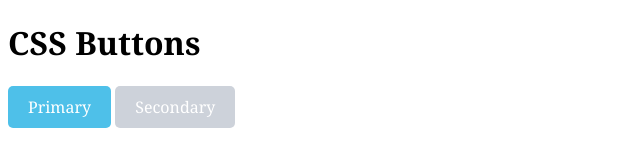
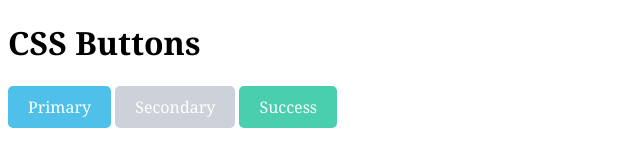
Before and after one commit to setrasariputra/Buttons-CSS, a plain HTML site: page index.html in a window 1280 px wide. Shown: the whole page, without its empty margins (0-640 px from the left). Drawn offline with Linux system fonts and the light colour scheme.

Commit message:
Button success style

```diff
--- a/index.html
+++ b/index.html
@@ -10,5 +10,6 @@
     <h1>CSS Buttons</h1>
     <a href="#" class="btn btn-primary">Primary</a>
     <a href="#" class="btn">Secondary</a>
+    <a href="#" class="btn btn-success">Success</a>
 </body>
 </html>
--- a/style.css
+++ b/style.css
@@ -18,3 +18,9 @@ body {
 .btn-primary:hover {
     background-color: #39a7cf;
 }
+.btn-success {
+    background-color: #49cfae;
+}
+.btn-success:hover {
+    background-color: #3eb094;
+}
```
